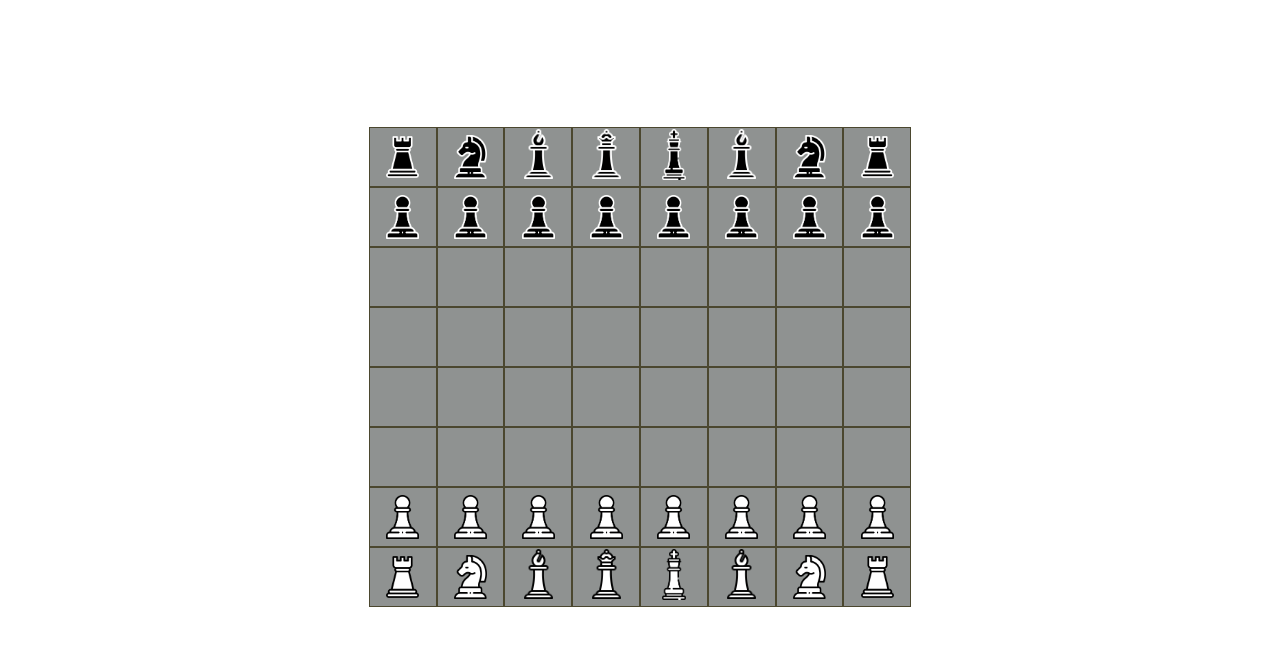
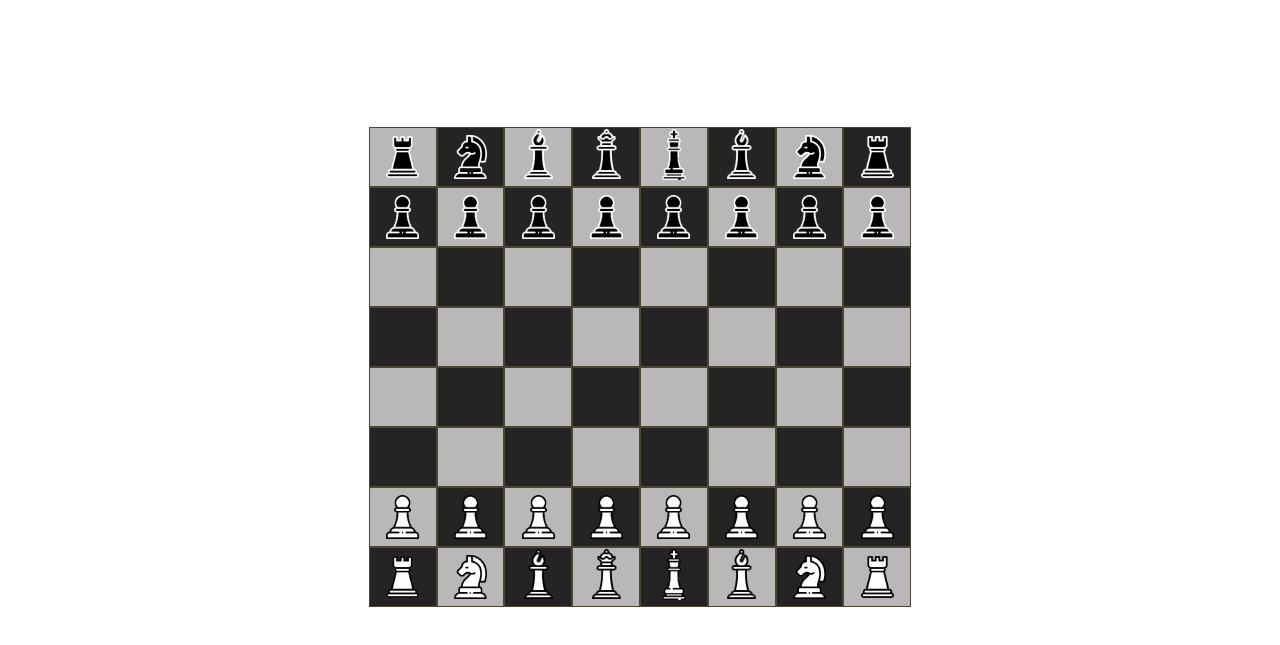
Before and after one commit to efrahim20319/Chess-Game, a plain HTML site: page index.html in a window 1280 px wide. Shown: the part 61-706 px from the top of the page. Drawn offline with Linux system fonts and the light colour scheme; a web font is replaced by a local one.

Commit message:
Tabuleiros Pintados com sucesso

```diff
--- a/assets/css/conteudo/casa.css
+++ b/assets/css/conteudo/casa.css
@@ -3,7 +3,13 @@
     justify-content: center;
     align-items: center;
     border: 1px solid rgb(75, 71, 47);
+    background-color: rgb(185, 183, 183);
 }
+
+.casaPreta {
+    background-color: rgb(36, 36, 36);
+}
+
 .casa:hover {
     filter: saturate(4);
 }
--- a/assets/js/Jogo.js
+++ b/assets/js/Jogo.js
@@ -43,6 +43,19 @@ export class Jogo {
 			}
 		}
 		return casasMatrix;
+	}
+
+	static pintarTabuleiro() {
+		let alter = false;
+		Jogo.casas.forEach((v, i, a) => {
+			v.forEach((v, i, a) => {
+				if (alter) {
+					v.classList.add("casaPreta");
+				}
+				alter = !alter
+			});
+			alter = !alter
+		});
 	}
 
 	static obterCasa(linha, coluna) {
@@ -136,7 +149,7 @@ export class Jogo {
 		if (marcador) marcador.removeAttribute("data-marcador");
 		Jogo.casas.forEach((linha) => {
 			for (let casa of linha) {
-				if ( casa.classList.contains("marcado") ) {
+				if (casa.classList.contains("marcado")) {
 					Jogo.removerEventos(casa, "marcado");
 				}
 			}
--- a/assets/js/index.js
+++ b/assets/js/index.js
@@ -5,6 +5,7 @@ const jogador1 = new Jogador("Efrahim", "preto")
 const jogador2 = new Jogador("Nsimba", "branco")
 
 Jogo.init()
+Jogo.pintarTabuleiro()
 
 
 Jogo.motarPecas(0, 1, "preto")
```
